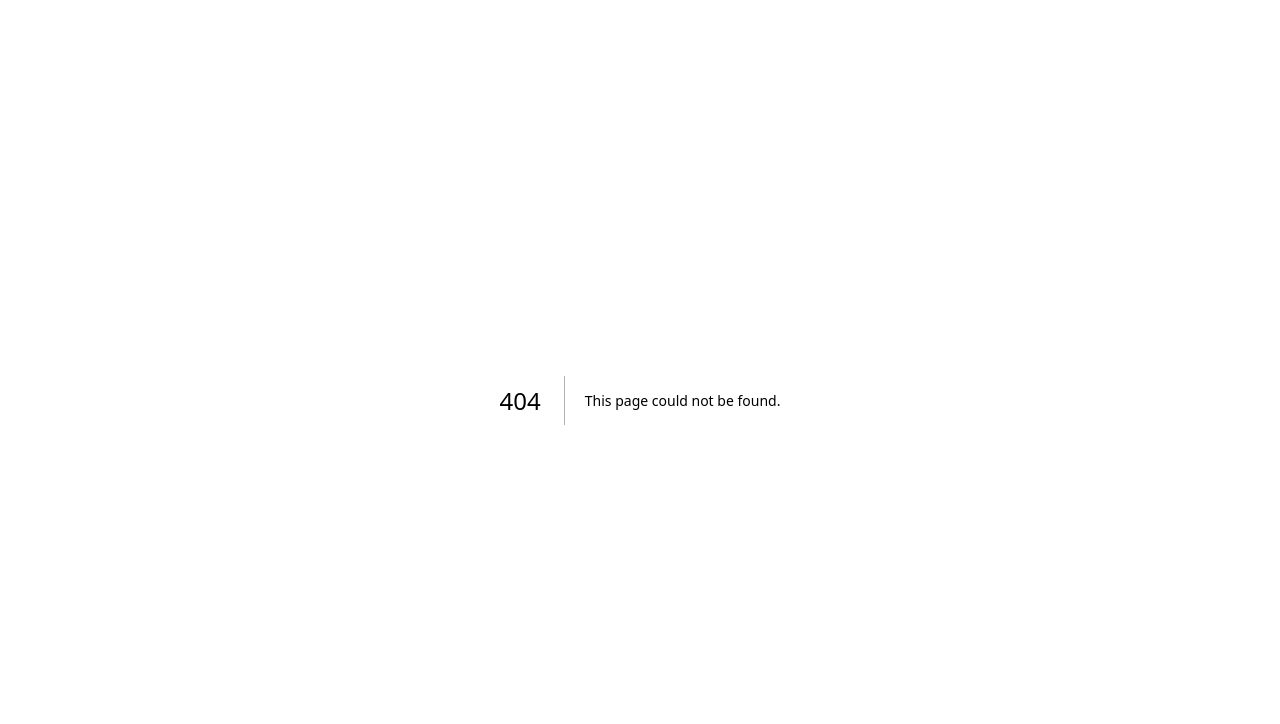
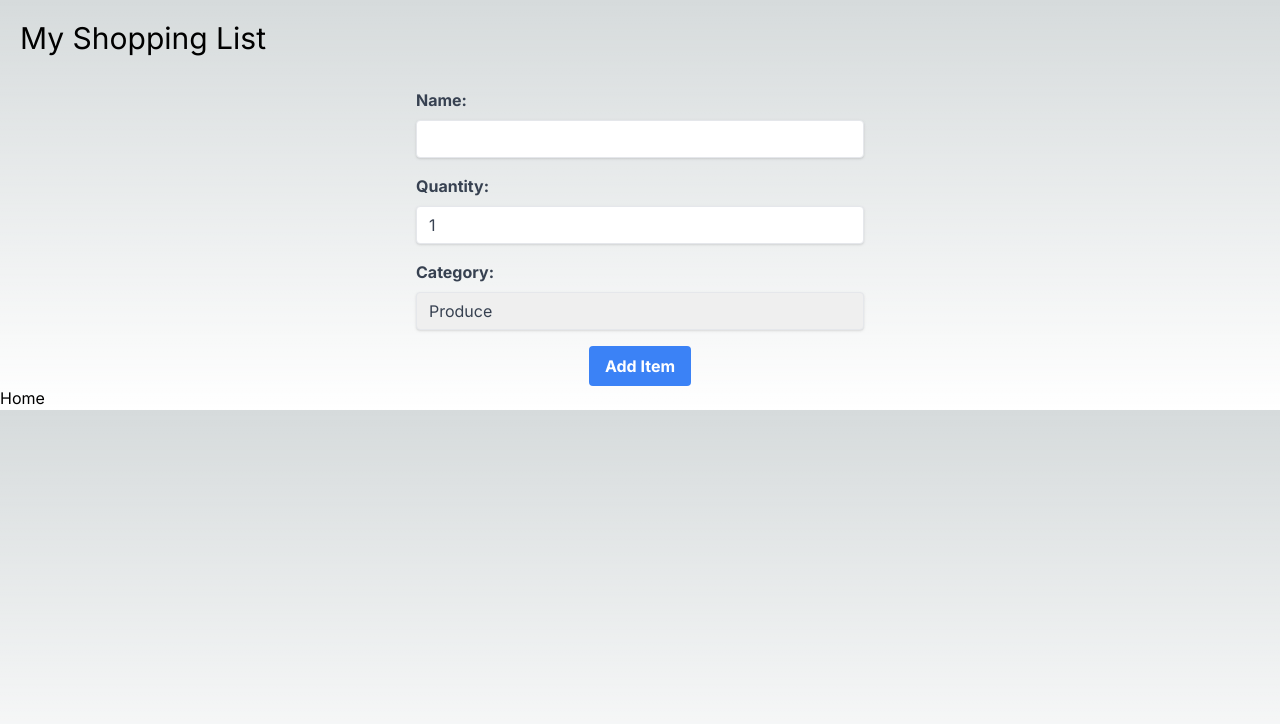
Before and after one commit to adnansiddavatam/cprg306-assignments, a Next.js app: page /week4 in a window 1280 px wide. Before the commit this address had no page. Shown: the top 724 px of the page. Built offline with nearby package versions, Linux system fonts and the light colour scheme.

Commit message:
First submission
Week four first submission

```diff
--- a/app/page.js
+++ b/app/page.js
@@ -9,6 +9,9 @@ export default function Page() {
         <div>
           <Link href="../week3">Week 3</Link>
         </div>
+        <div>
+          <Link href="../week4">Week 4</Link>
+        </div>
     </main>
 
   );
--- /dev/null
+++ b/app/week4/new-item.js
@@ -0,0 +1,85 @@
+"use client";
+import { useState } from 'react';
+
+export default function NewItem() {
+  const [name, setName] = useState("");
+  const [quantity, setQuantity] = useState(1);
+  const [category, setCategory] = useState("produce");
+
+  const submitFunction = (event) => {
+    event.preventDefault();
+    const item = {
+      name: name,
+      quantity: quantity,
+      category: category,
+    };
+    console.log(item);
+    alert(`Name: ${name}\nQuantity: ${quantity}\nCategory: ${category}`);
+    setName("");
+    setQuantity(1);
+    setCategory("produce");
+  };
+
+  return (
+    <form onSubmit={submitFunction} className="max-w-md mx-auto mt-8">
+      <div className="mb-4">
+        <label htmlFor="name" className="block text-gray-700 font-bold mb-2">
+          Name:
+        </label>
+        <input
+          type="text"
+          id="name"
+          value={name}
+          onChange={(event) => setName(event.target.value)}
+          className="shadow appearance-none border rounded w-full py-2 px-3 text-gray-700 leading-tight focus:outline-none focus:shadow-outline"
+        />
+      </div>
+      <div className="mb-4">
+        <label htmlFor="quantity" className="block text-gray-700 font-bold mb-2">
+          Quantity:
+        </label>
+        <input
+          type="number"
+          id="quantity"
+          min="1"
+          max="99"
+          value={quantity}
+          onChange={(event) => setQuantity(Number(event.target.value))}
+          required
+          className="shadow appearance-none border rounded w-full py-2 px-3 text-gray-700 leading-tight focus:outline-none focus:shadow-outline"
+        />
+      </div>
+      <div className="mb-4">
+        <label htmlFor="category" className="block text-gray-700 font-bold mb-2">
+          Category:
+        </label>
+        <select
+          id="category"
+          value={category}
+          onChange={(event) => setCategory(event.target.value)}
+          className="shadow appearance-none border rounded w-full py-2 px-3 text-gray-700 leading-tight focus:outline-none focus:shadow-outline"
+        >
+          <option value="produce">Produce</option>
+          <option value="dairy">Dairy</option>
+          <option value="bakery">Bakery</option>
+          <option value="meat">Meat</option>
+          <option value="frozen">Frozen Foods</option>
+          <option value="canned">Canned Goods</option>
+          <option value="dry">Dry Goods</option>
+          <option value="beverages">Beverages</option>
+          <option value="snacks">Snacks</option>
+          <option value="Household">Household</option>
+          <option value="other">Other</option>
+        </select>
+      </div>
+      <div className="flex justify-center">
+        <button
+          type="submit"
+          className="bg-blue-500 hover:bg-blue-700 text-white font-bold py-2 px-4 rounded focus:outline-none focus:shadow-outline"
+        >
+          Add Item
+        </button>
+      </div>
+    </form>
+  );
+}
--- /dev/null
+++ b/app/week4/page.js
@@ -0,0 +1,13 @@
+import React from 'react';
+import NewItem from './new-item';
+import Link from 'next/link';
+
+export default function week4() {
+    return (
+        <main>
+            <h1 className="text-3xl m-5">My Shopping List</h1>
+            <NewItem/>
+            <Link href="./">Home</Link>
+        </main>
+    );
+}
```
